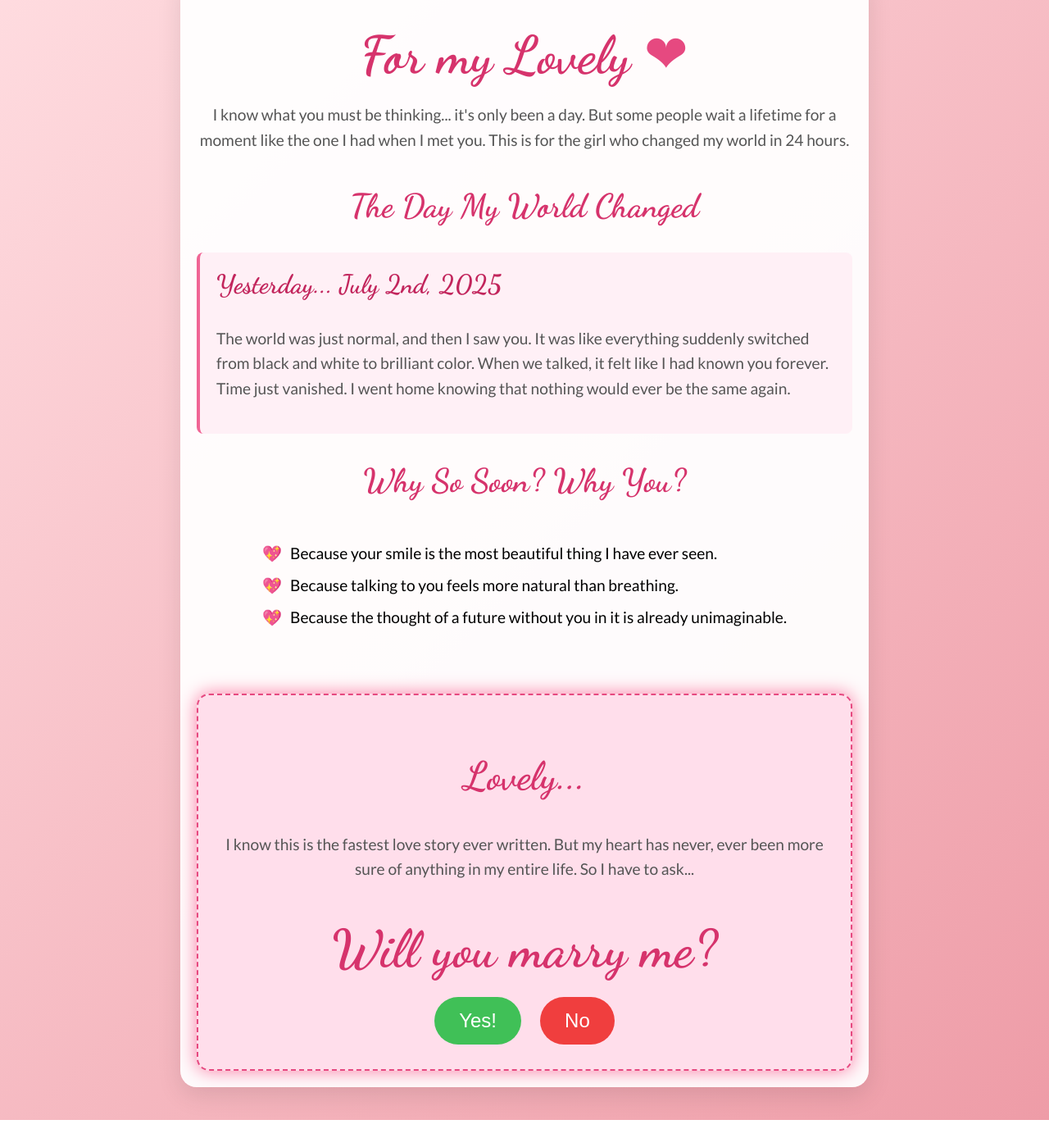
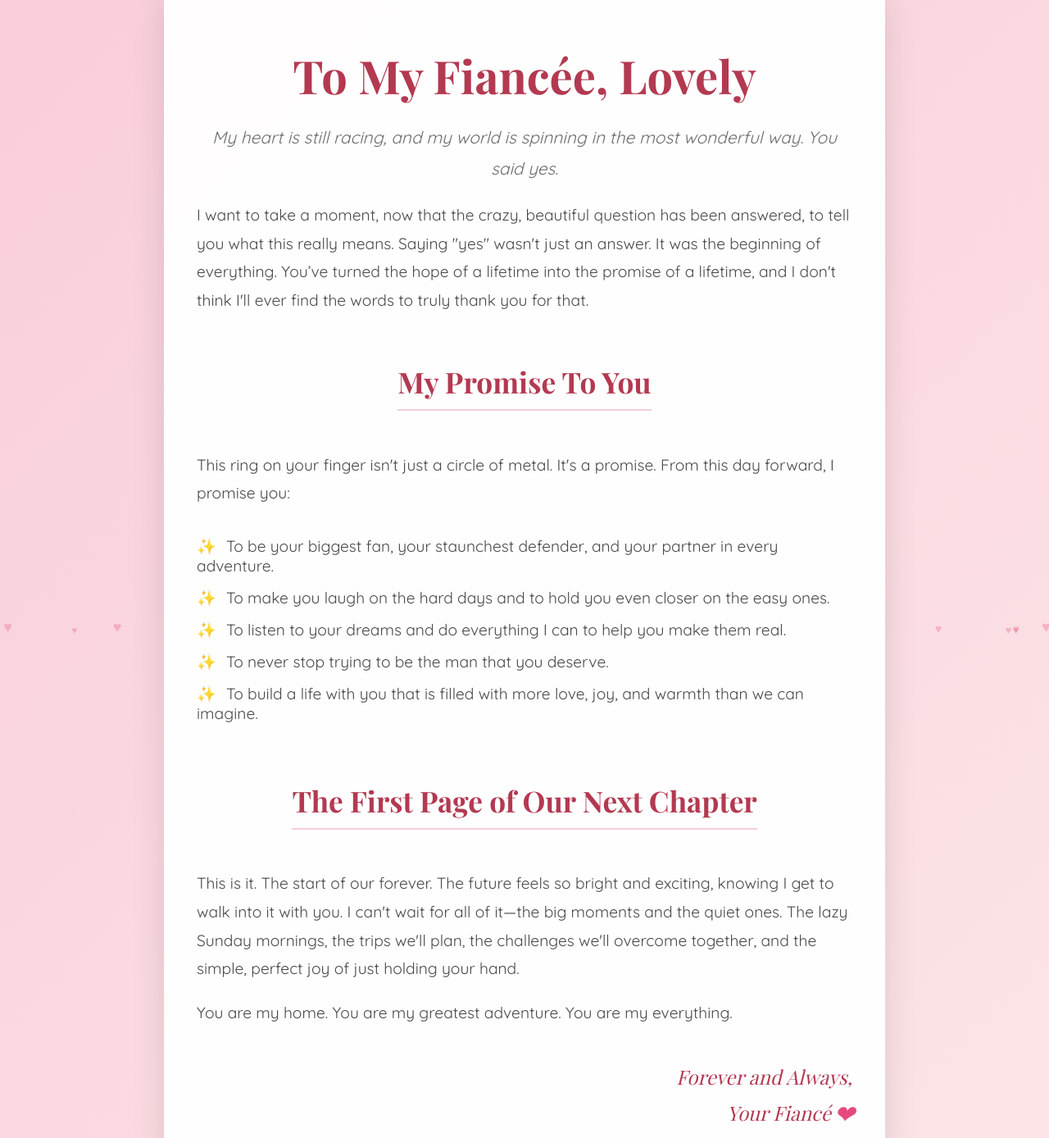
Before and after one commit to pratyushswain01/my_lovely, a website: page index.html in a window 1280 px wide. Shown: the part 74-1462 px from the top of the page at 82% size. Before the commit the page ends 1440 px from the top, so only its background shows below. Drawn offline with nearby package versions, Linux system fonts and the light colour scheme; a web font is replaced by a local one.

Commit message:
Update index.html

```diff
--- a/index.html
+++ b/index.html
@@ -3,181 +3,130 @@
 <head>
     <meta charset="UTF-8">
     <meta name="viewport" content="width=device-width, initial-scale=1.0">
-    <title>A Question for My Lovely</title>
+    <title>To My Fiancée, My Lovely</title>
     <style>
-        /* A cute, romantic font from Google Fonts */
-        @import url('https://fonts.googleapis.com/css2?family=Dancing+Script:wght@700&family=Lato:wght@300;400&display=swap');
+        @import url('https://fonts.googleapis.com/css2?family=Playfair+Display:ital,wght@0,400..900;1,400..900&family=Quicksand:wght@300..700&display=swap');
 
         body {
             margin: 0;
             padding: 0;
-            font-family: 'Lato', sans-serif;
-            background: linear-gradient(135deg, #ffdde1, #ee9ca7); /* Soft pink gradient */
+            font-family: 'Quicksand', sans-serif;
+            background: linear-gradient(135deg, #f8cdda, #fce5e6); /* A soft, celebratory peachy-pink */
+            color: #4a4a4a;
             overflow-x: hidden;
+            overflow-y: auto;
+        }
+
+        #hearts-container {
+            position: fixed;
+            top: 0;
+            left: 0;
+            width: 100%;
+            height: 100%;
+            pointer-events: none;
+            z-index: 0;
+        }
+
+        .heart-particle {
+            position: absolute;
+            bottom: -50px;
+            font-size: 20px;
+            color: rgba(230, 73, 128, 0.3);
+            animation: floatUp 8s to 15s linear infinite;
         }
 
         .container {
+            position: relative;
+            z-index: 1;
             max-width: 800px;
-            margin: 40px auto;
-            padding: 20px;
-            background-color: rgba(255, 255, 255, 0.95);
-            border-radius: 20px;
-            box-shadow: 0 10px 30px rgba(0, 0, 0, 0.1);
+            margin: 50px auto;
+            padding: 40px;
+            background-color: rgba(255, 255, 255, 0.96);
+            border-radius: 25px;
+            box-shadow: 0 15px 40px rgba(0, 0, 0, 0.12);
             text-align: center;
-            animation: fadeIn 1.5s ease-in-out;
+            animation: fadeInPage 2s ease-out;
         }
 
         h1, h2 {
-            font-family: 'Dancing Script', cursive;
-            color: #d6336c; /* A deep, passionate pink */
+            font-family: 'Playfair Display', serif;
+            color: #b33951; /* A deeper, more mature rose color */
         }
 
         h1 {
-            font-size: 4em;
-            margin-bottom: 0;
+            font-size: 3.5em;
+            margin-bottom: 10px;
         }
 
         h2 {
-            font-size: 2.5em;
+            font-size: 2.2em;
+            margin-top: 40px;
+            padding-bottom: 10px;
+            border-bottom: 2px solid #f8cdda;
+            display: inline-block;
         }
 
         p {
             font-size: 1.2em;
-            line-height: 1.6;
-            color: #555;
+            line-height: 1.8;
+            text-align: left;
         }
 
-        .heart {
+        .intro-p {
+            text-align: center;
+            font-style: italic;
+            font-size: 1.3em;
+            color: #6d6d6d;
+        }
+
+        .signature {
+            font-family: 'Playfair Display', serif;
+            font-style: italic;
+            font-size: 1.5em;
+            text-align: right;
+            margin-top: 40px;
+            color: #b33951;
+        }
+
+        .pulsing-heart {
             color: #e64980;
             animation: beat 1.5s infinite;
+            display: inline-block;
         }
 
-        .timeline {
-            margin-top: 40px;
-        }
-
-        .timeline-event {
-            position: relative;
-            margin: 20px 0;
-            padding: 20px;
-            background: #fff0f6;
-            border-left: 4px solid #f06595;
-            border-radius: 8px;
-            text-align: left;
-            opacity: 0;
-            transform: translateY(50px);
-            animation: slideUp 0.8s forwards;
-            animation-delay: 0.5s; /* Delay for the single event */
-        }
-
-        .timeline-event h3 {
-            font-family: 'Dancing Script', cursive;
-            color: #c2255c;
-            font-size: 2em;
-            margin-top: 0;
-        }
-
-        .reasons-list {
-            list-style-type: none;
+        ul {
+            list-style: none;
             padding: 0;
             text-align: left;
             display: inline-block;
-            margin-top: 20px;
         }
 
-        .reasons-list li {
+        li {
             font-size: 1.2em;
             margin-bottom: 15px;
             opacity: 0;
-            transform: translateX(-30px);
-            animation: slideInList 0.8s forwards;
+            transform: translateY(20px);
+            animation: slideInItem 1s forwards;
         }
 
-        /* Staggered animation for the list */
-        .reasons-list li:nth-child(1) { animation-delay: 1.5s; }
-        .reasons-list li:nth-child(2) { animation-delay: 1.8s; }
-        .reasons-list li:nth-child(3) { animation-delay: 2.1s; }
-
-        .reasons-list li::before {
-            content: '💖';
-            margin-right: 10px;
+        li::before {
+            content: '✨';
+            margin-right: 12px;
+            color: #f06595;
         }
 
-        #proposal-box {
-            margin-top: 50px;
-            padding: 30px;
-            background: #ffdeeb;
-            border: 2px dashed #e64980;
-            border-radius: 15px;
-            animation: glow 2s infinite alternate;
-            opacity: 0;
-            transform: scale(0.8);
-            animation: popIn 1s 3s forwards, glow 2s 4s infinite alternate;
-        }
+        /* Staggered animation for the list items */
+        li:nth-child(1) { animation-delay: 1.0s; }
+        li:nth-child(2) { animation-delay: 1.3s; }
+        li:nth-child(3) { animation-delay: 1.6s; }
+        li:nth-child(4) { animation-delay: 1.9s; }
+        li:nth-child(5) { animation-delay: 2.2s; }
 
-        #proposal-box h2 {
-            font-size: 3em;
-        }
 
-        .buttons {
-            margin-top: 20px;
-        }
-
-        .btn {
-            padding: 15px 30px;
-            border: none;
-            border-radius: 50px;
-            font-size: 1.5em;
-            cursor: pointer;
-            transition: all 0.3s ease;
-            margin: 0 10px;
-        }
-
-        #yes-btn {
-            background-color: #40c057; /* Bright Green */
-            color: white;
-            transform-origin: center;
-        }
-
-        #yes-btn:hover {
-            transform: scale(1.1);
-            box-shadow: 0 5px 15px rgba(64, 192, 87, 0.4);
-        }
-
-        #no-btn {
-            background-color: #f03e3e; /* Bright Red */
-            color: white;
-            position: relative; /* Important for JS magic */
-        }
-
-        #celebration {
-            display: none; /* Hidden until she says yes */
-        }
-
-        #celebration h1 {
-            font-size: 5em;
-            color: #2b8a3e;
-        }
-
-        /* Keyframe Animations */
-        @keyframes fadeIn {
-            from { opacity: 0; }
-            to { opacity: 1; }
-        }
-
-        @keyframes slideUp {
-            from { opacity: 0; transform: translateY(50px); }
+        /* Animations */
+        @keyframes fadeInPage {
+            from { opacity: 0; transform: translateY(30px); }
             to { opacity: 1; transform: translateY(0); }
-        }
-
-        @keyframes slideInList {
-            from { opacity: 0; transform: translateX(-30px); }
-            to { opacity: 1; transform: translateX(0); }
-        }
-
-        @keyframes popIn {
-            from { opacity: 0; transform: scale(0.8); }
-            to { opacity: 1; transform: scale(1); }
         }
 
         @keyframes beat {
@@ -185,123 +134,81 @@
             50% { transform: scale(1.3); }
         }
 
-        @keyframes glow {
-            from { box-shadow: 0 0 10px #e64980; }
-            to { box-shadow: 0 0 25px #ff87ab; }
+        @keyframes floatUp {
+            to {
+                transform: translateY(-105vh);
+                opacity: 0;
+            }
         }
 
-        /* The Confetti Canvas for celebration */
-        #confetti-canvas {
-            position: fixed;
-            top: 0;
-            left: 0;
-            width: 100%;
-            height: 100%;
-            pointer-events: none;
-            z-index: 1000;
+        @keyframes slideInItem {
+            to {
+                opacity: 1;
+                transform: translateY(0);
+            }
         }
+
     </style>
 </head>
 <body>
 
-    <canvas id="confetti-canvas"></canvas>
+    <div id="hearts-container"></div>
 
-    <div class="container" id="main-content">
-        <h1>For my Lovely <span class="heart">❤</span></h1>
-        <p>I know what you must be thinking... it's only been a day. But some people wait a lifetime for a moment like the one I had when I met you. This is for the girl who changed my world in 24 hours.</p>
+    <div class="container">
+        <h1>To My Fiancée, Lovely</h1>
+        <p class="intro-p">My heart is still racing, and my world is spinning in the most wonderful way. You said yes.</p>
 
-        <div class="timeline">
-            <h2>The Day My World Changed</h2>
+        <p>
+            I want to take a moment, now that the crazy, beautiful question has been answered, to tell you what this really means. Saying "yes" wasn't just an answer. It was the beginning of everything. You’ve turned the hope of a lifetime into the promise of a lifetime, and I don't think I'll ever find the words to truly thank you for that.
+        </p>
 
-            <div class="timeline-event">
-                <h3>Yesterday... July 2nd, 2025</h3>
-                <p>The world was just normal, and then I saw you. It was like everything suddenly switched from black and white to brilliant color. When we talked, it felt like I had known you forever. Time just vanished. I went home knowing that nothing would ever be the same again.</p>
-            </div>
-        </div>
+        <h2>My Promise To You</h2>
+        <p>This ring on your finger isn't just a circle of metal. It's a promise. From this day forward, I promise you:</p>
 
-        <div class="reasons">
-            <h2>Why So Soon? Why You?</h2>
-            <ul class="reasons-list">
-                <li>Because your smile is the most beautiful thing I have ever seen.</li>
-                <li>Because talking to you feels more natural than breathing.</li>
-                <li>Because the thought of a future without you in it is already unimaginable.</li>
-            </ul>
-        </div>
+        <ul>
+            <li>To be your biggest fan, your staunchest defender, and your partner in every adventure.</li>
+            <li>To make you laugh on the hard days and to hold you even closer on the easy ones.</li>
+            <li>To listen to your dreams and do everything I can to help you make them real.</li>
+            <li>To never stop trying to be the man that you deserve.</li>
+            <li>To build a life with you that is filled with more love, joy, and warmth than we can imagine.</li>
+        </ul>
 
-        <div id="proposal-box">
-            <h2>Lovely...</h2>
-            <p>I know this is the fastest love story ever written. But my heart has never, ever been more sure of anything in my entire life. So I have to ask...</p>
-            <h1>Will you marry me?</h1>
-            <div class="buttons">
-                <button id="yes-btn" class="btn">Yes!</button>
-                <button id="no-btn" class="btn">No</button>
-            </div>
-        </div>
+        <h2>The First Page of Our Next Chapter</h2>
+        <p>
+            This is it. The start of our forever. The future feels so bright and exciting, knowing I get to walk into it with you. I can't wait for all of it—the big moments and the quiet ones. The lazy Sunday mornings, the trips we'll plan, the challenges we'll overcome together, and the simple, perfect joy of just holding your hand.
+        </p>
+        <p>
+            You are my home. You are my greatest adventure. You are my everything.
+        </p>
+
+        <p class="signature">
+            Forever and Always, <br>
+            Your Fiancé <span class="pulsing-heart">❤</span>
+        </p>
     </div>
 
-    <div class="container" id="celebration">
-        <h1>SHE SAID YES! 🎉</h1>
-        <p>I am the luckiest person in the world! Our adventure starts NOW. I love you more than words can say. Let our forever begin, my darling fiancée! ❤️</p>
-    </div>
+    <!-- JavaScript for the floating hearts background -->
+    <script>
+        document.addEventListener('DOMContentLoaded', () => {
+            const heartsContainer = document.getElementById('hearts-container');
+            const createHeart = () => {
+                const heart = document.createElement('div');
+                heart.innerHTML = '♥';
+                heart.classList.add('heart-particle');
 
-    <!-- JavaScript for the interactive magic! -->
-    <script src="https://cdn.jsdelivr.net/npm/canvas-confetti@1.5.1/dist/confetti.browser.min.js"></script>
-    <script>
-        const noBtn = document.getElementById('no-btn');
-        const yesBtn = document.getElementById('yes-btn');
-        const proposalBox = document.getElementById('proposal-box');
-        let yesButtonSize = 1;
+                heart.style.left = Math.random() * 100 + 'vw';
+                const duration = Math.random() * 7 + 8; // 8s to 15s
+                heart.style.animationDuration = `${duration}s`;
+                heart.style.fontSize = Math.random() * 10 + 10 + 'px'; // 10px to 20px
 
-        // The "No" button runs away!
-        noBtn.addEventListener('mouseover', () => {
-            const newX = Math.random() * (window.innerWidth - noBtn.clientWidth * 2);
-            const newY = Math.random() * (proposalBox.clientHeight - noBtn.clientHeight * 2);
+                heartsContainer.appendChild(heart);
 
-            noBtn.style.position = 'absolute';
-            noBtn.style.left = `${newX}px`;
-            noBtn.style.top = `${newY}px`;
+                setTimeout(() => {
+                    heart.remove();
+                }, duration * 1000);
+            };
 
-            // Make the 'Yes' button bigger and more tempting
-            yesButtonSize += 0.3;
-            yesBtn.style.transform = `scale(${yesButtonSize})`;
-        });
-
-        // The big moment!
-        yesBtn.addEventListener('click', () => {
-            document.getElementById('main-content').style.display = 'none';
-
-            const celebration = document.getElementById('celebration');
-            celebration.style.display = 'block';
-            celebration.style.animation = 'fadeIn 2s';
-
-            // Make it rain confetti!
-            const canvas = document.getElementById('confetti-canvas');
-            const myConfetti = confetti.create(canvas, {
-                resize: true,
-                useWorker: true
-            });
-
-            const duration = 5 * 1000;
-            const end = Date.now() + duration;
-
-            (function frame() {
-                myConfetti({
-                    particleCount: 2,
-                    angle: 60,
-                    spread: 55,
-                    origin: { x: 0 }
-                });
-                myConfetti({
-                    particleCount: 2,
-                    angle: 120,
-                    spread: 55,
-                    origin: { x: 1 }
-                });
-
-                if (Date.now() < end) {
-                    requestAnimationFrame(frame);
-                }
-            }());
+            setInterval(createHeart, 300); // Create a new heart every 300ms
         });
     </script>
 
```
